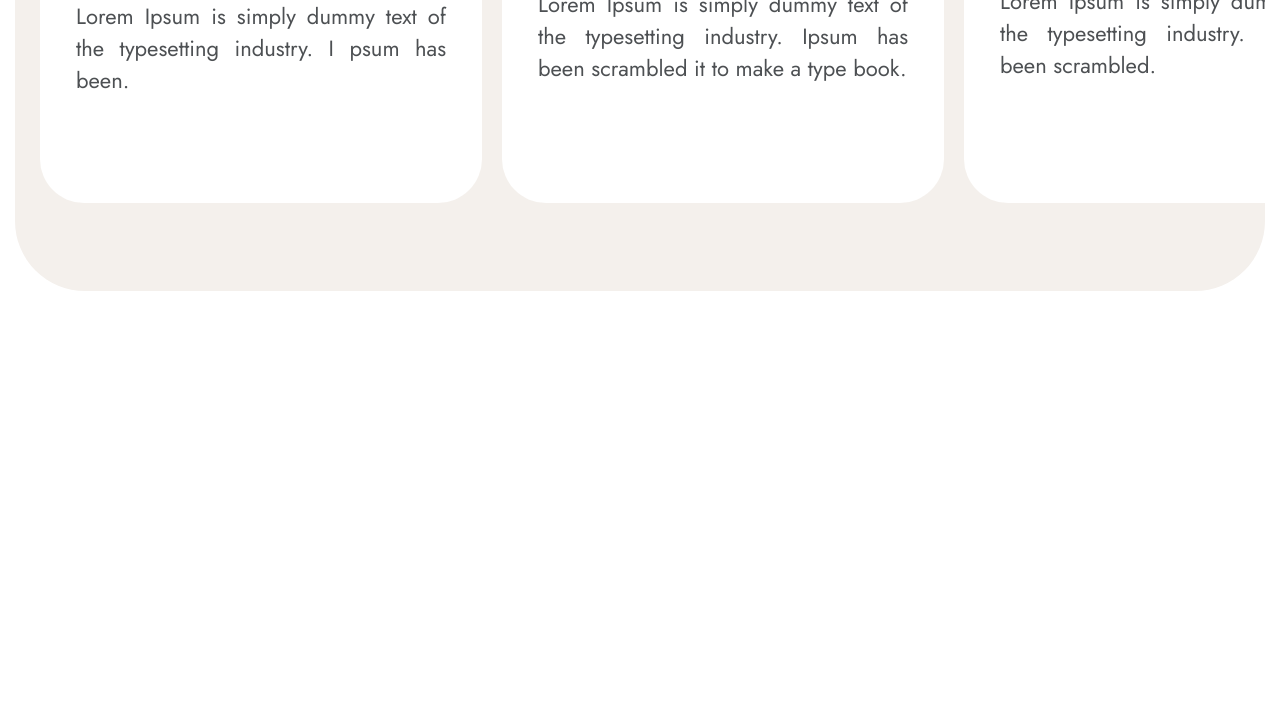
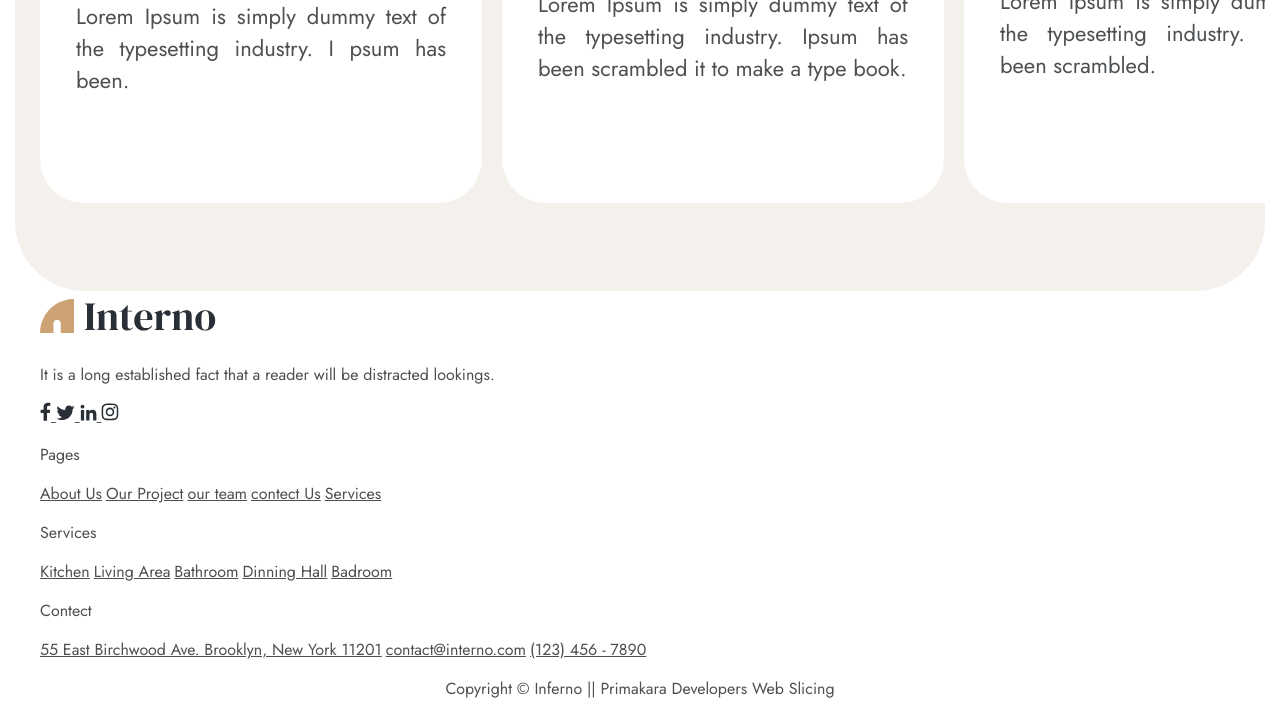
Before and after one commit to YuniaCitra6/Latihan-slicing, a plain HTML site: page index.html in a window 1280 px wide. Shown: the part 2732-3448 px from the top of the page. Before the commit the page ends 3023 px from the top, so only its background shows below. Drawn offline with Linux system fonts and the light colour scheme.

Commit message:
menambahkan footer html

```diff
--- a/index.html
+++ b/index.html
@@ -176,6 +176,70 @@ I                           psum has been.
             </div>
         </section>
 
+        <footer class="footer">
+            <div class="container">
+                <div>
+                    <a href="#">
+                        <img src="src/logo/logo-inferno.svg" alt="">
+                    </a>
+
+                    <p class="footer-desc">
+                        It is a long established fact that a reader will be distracted lookings.
+                    </p>
+
+                    <div class="footer-sosmed">
+                        <a href="#">
+                            <img src="src/icons/facebook.svg" alt="">
+                        </a>
+                        <a href="#">
+                            <img src="src/icons/twitter.svg" alt="">
+                        </a>
+                        <a href="#">
+                            <img src="src/icons/linkedin.svg" alt="">
+                        </a>
+                        <a href="#">
+                            <img src="src/icons/instagram.svg" alt="">
+                        </a>
+                    </div>
+                </div>
+
+                <div class="footer-navigation-wrapper">
+                    <p>Pages</p>
+                    <div class="navigation-item">
+                        <a class="navigation-item" href="#">About Us</a>
+                        <a class="navigation-item" href="#">Our Project</a>
+                        <a class="navigation-item" href="#">our team</a>
+                        <a class="navigation-item" href="#">contect Us</a>
+                        <a class="navigation-item" href="#">Services</a>
+                    </div>
+                </div>
+
+                <div class="footer-navigation-wrapper">
+                    <p>Services</p>
+                    <div class="navigation-item">
+                        <a class="navigation-item" href="#">Kitchen</a>
+                        <a class="navigation-item" href="#">Living Area</a>
+                        <a class="navigation-item" href="#">Bathroom</a>
+                        <a class="navigation-item" href="#">Dinning Hall</a>
+                        <a class="navigation-item" href="#">Badroom</a>
+                    </div>
+                </div>
+
+                <div class="footer-navigation-wrapper">
+                    <p>Contect</p>
+                    <div class="navigation-item">
+                        <a class="navigation-item" href="#">55 East Birchwood Ave. Brooklyn, New York 11201</a>
+                        <a class="navigation-item" href="#">contact@interno.com</a>
+                        <a class="navigation-item" href="#">(123) 456 - 7890</a>
+                    </div>
+                </div>
+            </div>
+        </footer>
+
+        <p style="text-align: center;">
+            Copyright &#169; Inferno || Primakara Developers Web Slicing
+        </p>
+
     </main>
 </body>
 </html>
```
